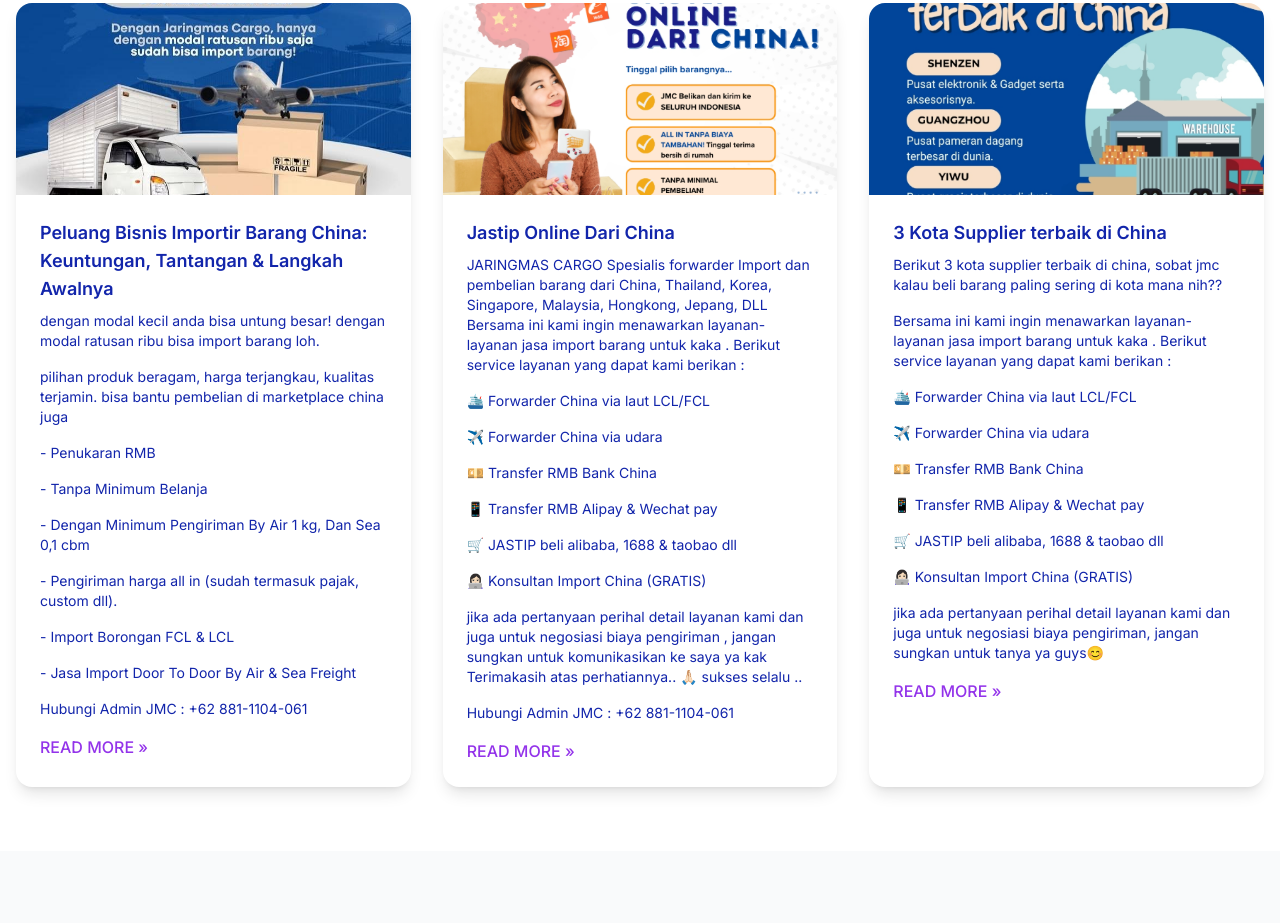
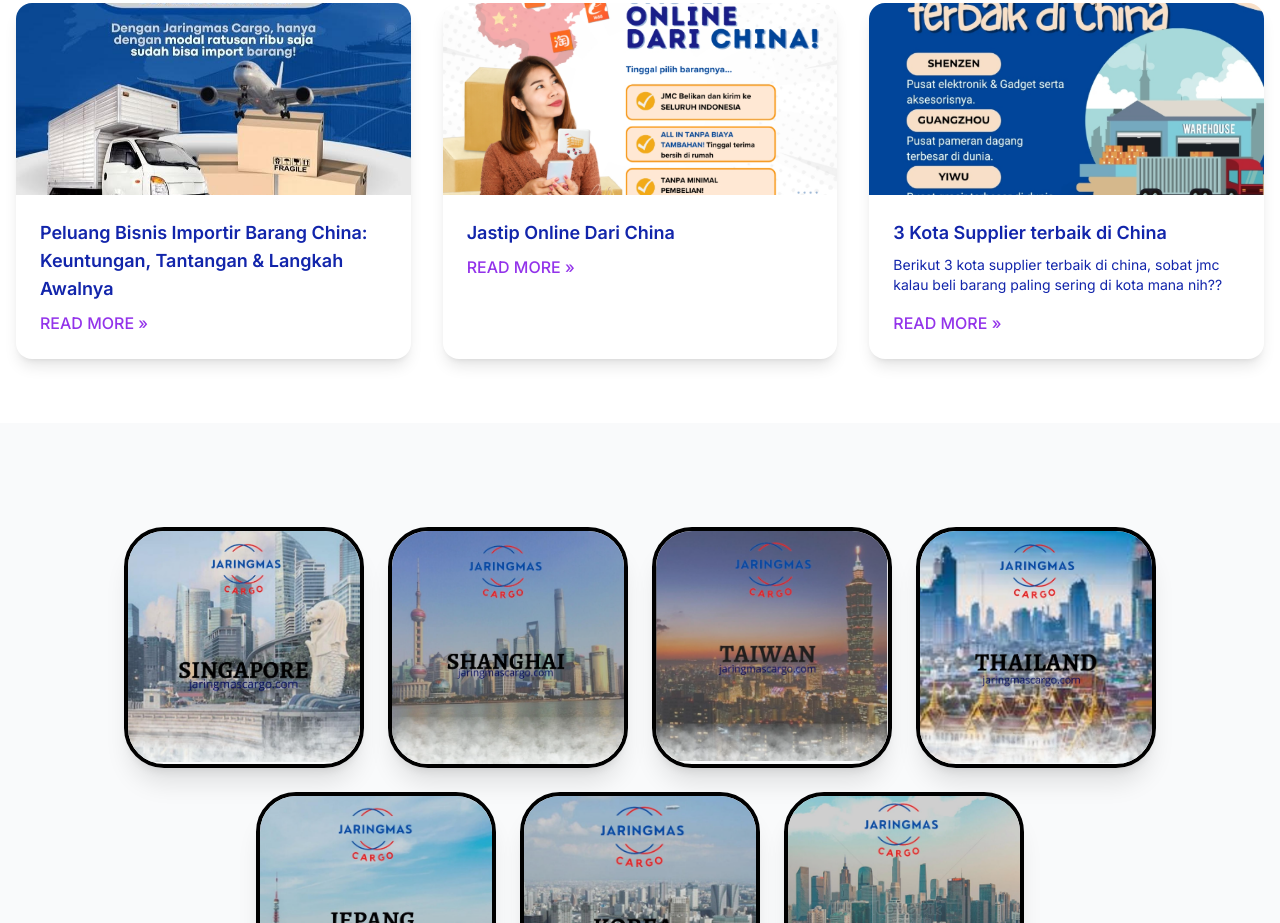
Before and after one commit to cargojaringmas-debug/Jaring-Mas-Cargo, a plain HTML site: page index.html in a window 1280 px wide. Shown: the part 1856-2779 px from the top of the page. Drawn offline with nearby package versions, Linux system fonts and the light colour scheme.

Commit message:
Update index.html

```diff
--- a/index.html
+++ b/index.html
@@ -206,7 +206,7 @@
         <h1 class="text-3xl md:text-5xl font-extrabold leading-tight tracking-tight">
           Solusi <span class="bg-clip-text text-transparent bg-gradient-to-r from-slate-900 to-slate-600">Ekspor–Impor</span> Jastip
         </h1>
-        <p class="mt-4 text-slate-600 text-base md:text-lg">Jaring Mas Cargo adalah solusi terbaik untuk kebutuhan jasa Import barang di Jaring mas cargo, selain mudah, cepat dan amanah, yang pasti kami juga memberikan biaya yang terjangkau.
+        <p class="mt-4 text-slate-600 text-base md:text-lg">Jaring Mas Cargo adalah solusi terbaik untuk kebutuhan jasa Import barang di. Jaring mas cargo, selain mudah, cepat dan amanah, yang pasti kami juga memberikan biaya yang terjangkau.
 
         Cukup anda menginfokan data barang yang akan anda kirim/beli dan barang akan kami antar hingga depan rumah anda.
         <div class="mt-6 flex flex-wrap gap-3">
@@ -280,37 +280,9 @@
           <h3 class="text-lg font-semibold mb-2">
             Peluang Bisnis Importir Barang China: Keuntungan, Tantangan & Langkah Awalnya
           </h3>
-          <p class="text-slate-600 text-sm mb-4">
-            dengan modal kecil anda bisa untung besar! dengan modal ratusan ribu bisa import barang loh.
-            <p class="text-slate-600 text-sm mb-4">
-            pilihan produk beragam, harga terjangkau, kualitas terjamin.
-            bisa bantu pembelian di marketplace china juga
-          </p>
-          <p class="text-slate-600 text-sm mb-4">
-            - Penukaran RMB
-          </p>
-          <p class="text-slate-600 text-sm mb-4">
-            - Tanpa Minimum Belanja
-          </p>
-          <p class="text-slate-600 text-sm mb-4">
-            - Dengan Minimum Pengiriman By Air 1 kg, Dan Sea 0,1 cbm
-          </p>
-          <p class="text-slate-600 text-sm mb-4">
-            - Pengiriman harga all in (sudah termasuk pajak, custom dll).
-          </p>
-          <p class="text-slate-600 text-sm mb-4">
-            - Import Borongan FCL & LCL
-          </p>
-          <p class="text-slate-600 text-sm mb-4">
-            - Jasa Import Door To Door By Air & Sea Freight
-          </p>
-          <a href="https://wa.me/62811104061" target="_blank"><p class="text-slate-600 text-sm mb-4">
-            Hubungi Admin JMC : +62 881-1104-061
-          </p></a>
           <a href="keunggulan peluang.html" class="text-purple-600 font-medium hover:underline">READ MORE »</a>
         </div>
       </div>
-
       <!-- Card 2 -->
       <div class="bg-white rounded-2xl shadow-lg overflow-hidden hover:shadow-xl transition">
         <img src="gambar/jastip online dari china.PNG"
@@ -320,40 +292,9 @@
           <h3 class="text-lg font-semibold mb-2">
             Jastip Online Dari China
           </h3>
-          <p class="text-slate-600 text-sm mb-4">
-            JARINGMAS CARGO Spesialis forwarder Import dan pembelian barang dari China, Thailand, Korea, Singapore, Malaysia, Hongkong, Jepang, DLL
-            Bersama ini kami ingin menawarkan layanan-layanan jasa import barang untuk kaka .
-            Berikut service layanan yang dapat kami berikan :
-           <p class="text-slate-600 text-sm mb-4">
-            🛳️ Forwarder China via laut LCL/FCL
-            </p>
-            <p class="text-slate-600 text-sm mb-4">
-            ✈️ Forwarder China via udara
-           </p>
-            <p class="text-slate-600 text-sm mb-4">
-            💴 Transfer RMB Bank China
-          </p>
-           <p class="text-slate-600 text-sm mb-4">
-            📱 Transfer RMB Alipay & Wechat pay
-          </p>
-           <p class="text-slate-600 text-sm mb-4">
-            🛒 JASTIP beli alibaba, 1688 & taobao dll
-          </p>
-           <p class="text-slate-600 text-sm mb-4">
-            👩🏻‍💻 Konsultan Import China (GRATIS)
-            </p>
-            <p class="text-slate-600 text-sm mb-4">
-            jika ada pertanyaan perihal detail layanan kami dan juga untuk negosiasi biaya pengiriman , jangan sungkan untuk komunikasikan ke saya ya kak
-            Terimakasih atas perhatiannya.. 🙏🏻
-            sukses selalu ..
-          </p>
-            <a href="https://wa.me/62811104061" target="_blank"><p class="text-slate-600 text-sm mb-4">
-            Hubungi Admin JMC : +62 881-1104-061
-          </p></a>
           <a href="support pembelian.html" class="text-purple-600 font-medium hover:underline">READ MORE »</a>
         </div>
       </div>
-
       <!-- Card 3 -->
       <div class="bg-white rounded-2xl shadow-lg overflow-hidden hover:shadow-xl transition">
         <img src="gambar/3 kota.PNG"
@@ -365,31 +306,6 @@
           </h3>
           <p class="text-slate-600 text-sm mb-4">
             Berikut 3 kota supplier terbaik di china, sobat jmc kalau beli barang paling sering di kota mana nih??
-          </p>
-           <p class="text-slate-600 text-sm mb-4">
-            Bersama ini kami ingin menawarkan layanan-layanan jasa import barang untuk kaka .
-            Berikut service layanan yang dapat kami berikan :
-          </p>
-           <p class="text-slate-600 text-sm mb-4">
-            🛳️ Forwarder China via laut LCL/FCL
-            </p>
-            <p class="text-slate-600 text-sm mb-4">
-            ✈️ Forwarder China via udara
-           </p>
-            <p class="text-slate-600 text-sm mb-4">
-            💴 Transfer RMB Bank China
-          </p>
-           <p class="text-slate-600 text-sm mb-4">
-            📱 Transfer RMB Alipay & Wechat pay
-          </p>
-           <p class="text-slate-600 text-sm mb-4">
-            🛒 JASTIP beli alibaba, 1688 & taobao dll
-          </p>
-           <p class="text-slate-600 text-sm mb-4">
-            👩🏻‍💻 Konsultan Import China (GRATIS)
-            </p>
-             <p class="text-slate-600 text-sm mb-4">
-            jika ada pertanyaan perihal detail layanan kami dan juga untuk negosiasi biaya pengiriman, jangan sungkan untuk tanya ya guys😊
           </p>
           <a href="3 kota supplier.html" class="text-purple-600 font-medium hover:underline">READ MORE »</a>
         </div>
```
